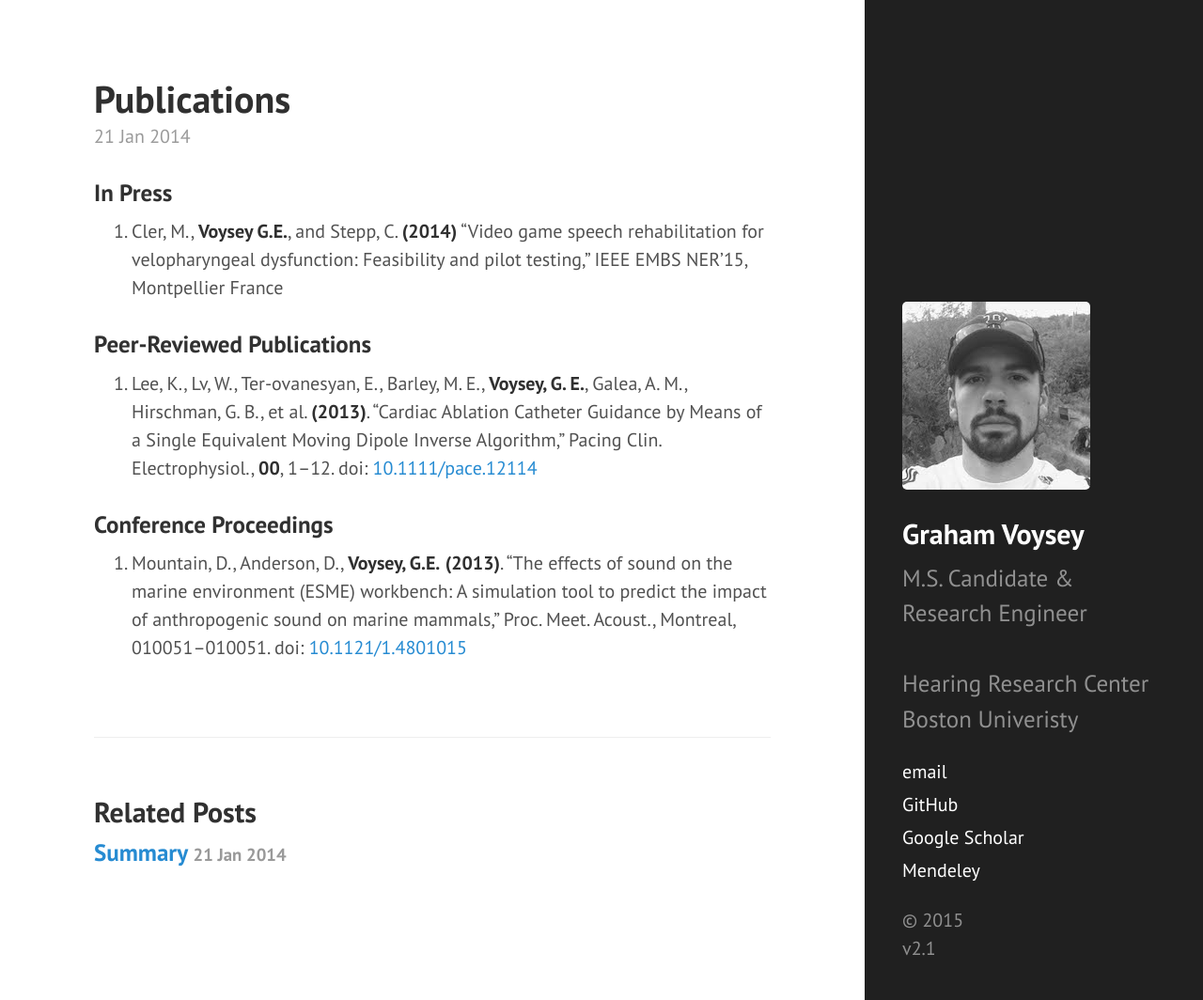
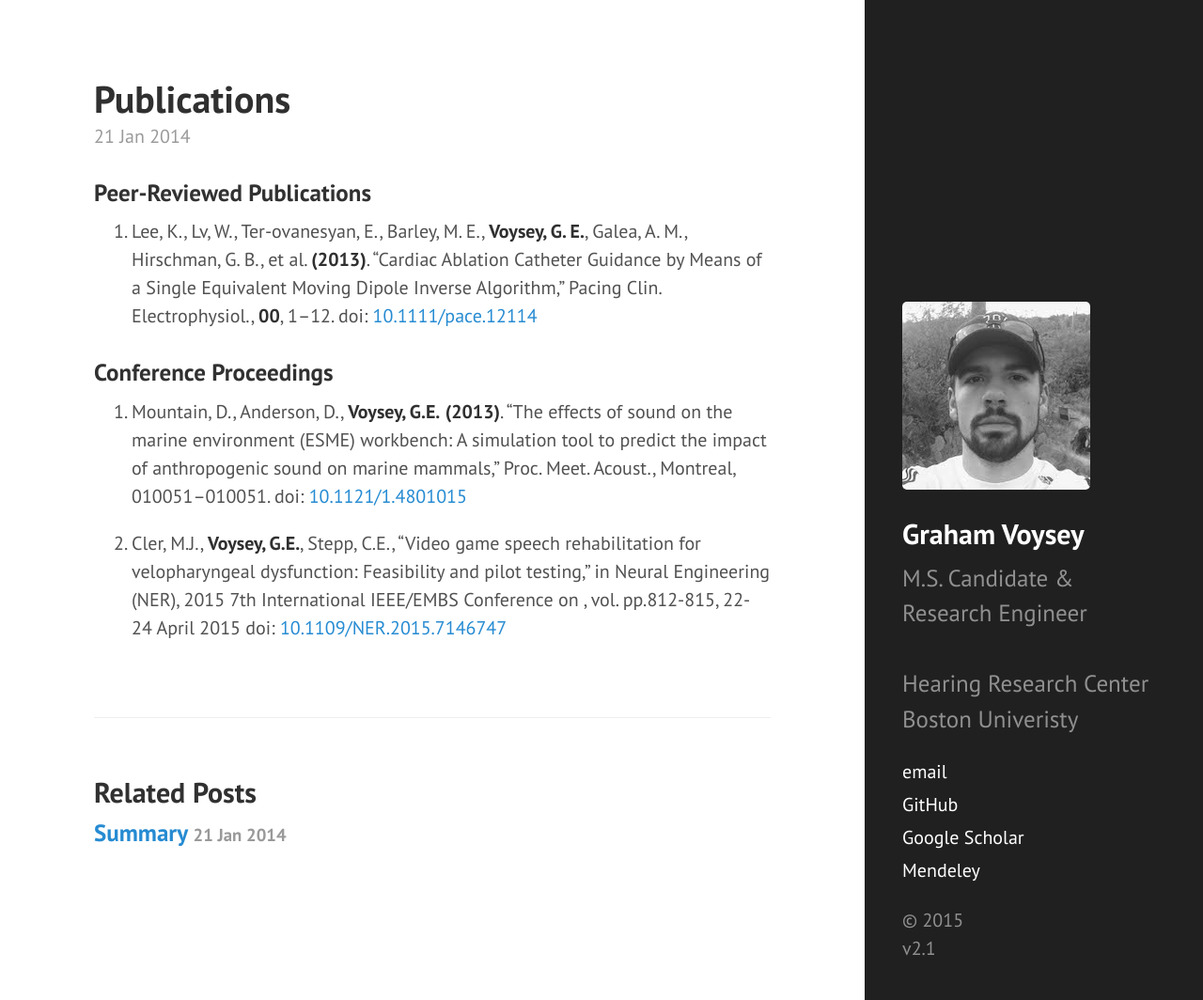
Before and after one commit to gvoysey/gvoysey.github.io, a Jekyll site: the page built from _posts/2014-01-21-publications.md, in a window 1280 px wide and 1064 px high. Shown: the whole window at 94% size. Built offline with Jekyll 4.4.1, drawn with Linux system fonts in a browser that asks for light colours; Markdown is read by kramdown in place of the engine named in the settings.

Commit message:
updated publications list

```diff
--- a/_posts/2014-01-21-publications.md
+++ b/_posts/2014-01-21-publications.md
@@ -2,8 +2,6 @@
 layout: post
 title: Publications
 ---
-### In Press
-1.  Cler, M., **Voysey G.E.**, and Stepp, C. **(2014)** "Video game speech rehabilitation for velopharyngeal dysfunction: Feasibility and pilot testing," IEEE EMBS NER'15, Montpellier France
 
 ### Peer-Reviewed Publications
 1.  Lee, K., Lv, W., Ter-ovanesyan, E., Barley, M. E., **Voysey, G. E.**, Galea, A. M., Hirschman, G. B., et al. **(2013)**. “Cardiac Ablation Catheter Guidance by Means of a Single Equivalent Moving Dipole Inverse Algorithm,” Pacing Clin. Electrophysiol., **00**, 1–12. doi: [10.1111/pace.12114](http://dx.doi.org/10.1111/pace.12114)
@@ -11,3 +9,5 @@ title: Publications
 ### Conference Proceedings
 
 1.  Mountain, D., Anderson, D., **Voysey, G.E.** **(2013)**. “The effects of sound on the marine environment (ESME) workbench: A simulation tool to predict the impact of anthropogenic sound on marine mammals,” Proc. Meet. Acoust., Montreal, 010051–010051. doi: [10.1121/1.4801015](http://dx.doi.org/10.1121/1.4801015)
+
+2.  Cler, M.J., **Voysey, G.E.**, Stepp, C.E., "Video game speech rehabilitation for velopharyngeal dysfunction: Feasibility and pilot testing," in Neural Engineering (NER), 2015 7th International IEEE/EMBS Conference on , vol. pp.812-815, 22-24 April 2015 doi: [10.1109/NER.2015.7146747](http://dx.doi.org/10.1109/NER.2015.7146747)
```
